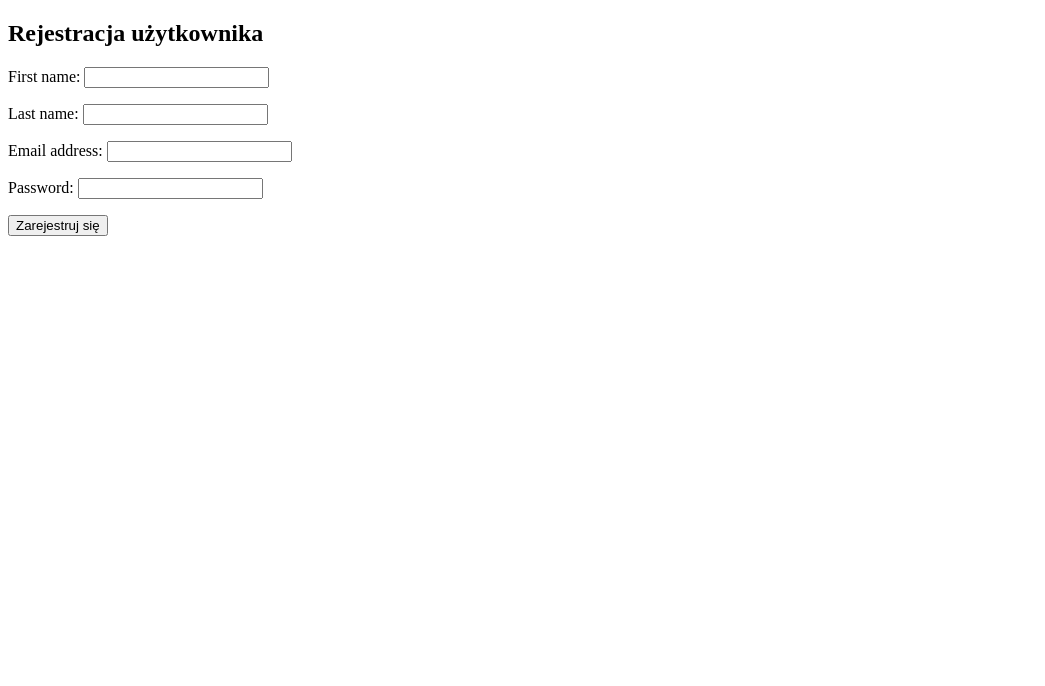
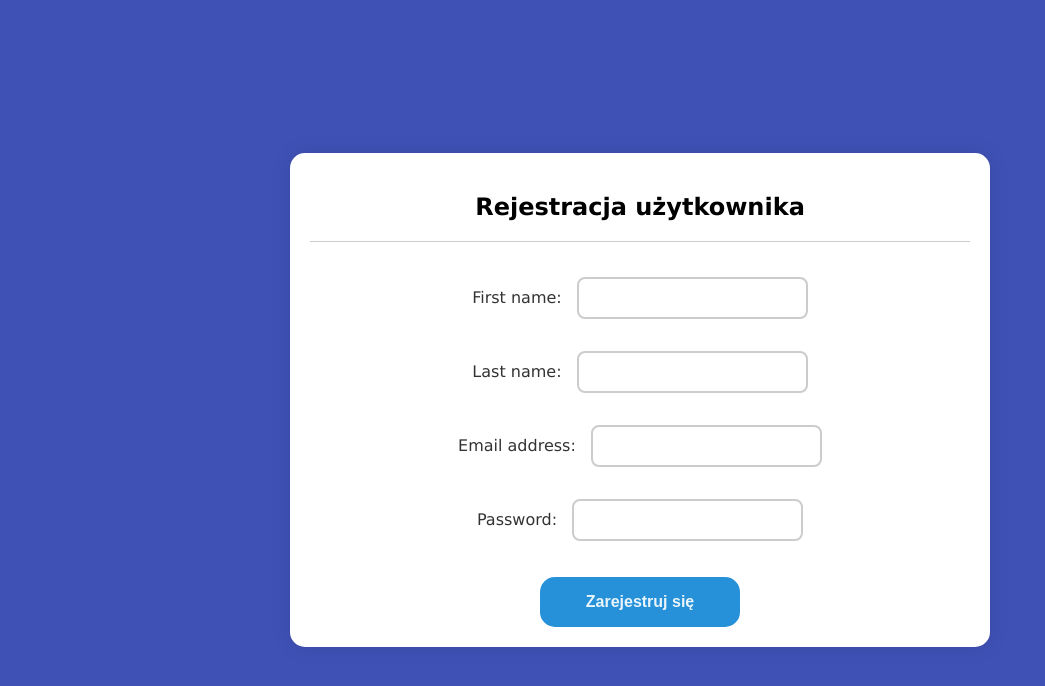
Before and after one commit to sajowo/FastSplit, a Django app: page /signup/ in a window 1280 px wide. Shown: the top 686 px of the page, without its empty margins (0-1045 px from the left). Run offline with Django 5.2, Linux system fonts and the light colour scheme.

Commit message:
napraw wygladu do rejestracji

```diff
--- a/EsSplit/static/css/test.css
+++ b/EsSplit/static/css/test.css
@@ -1,3 +1,5 @@
+/* style.css */
+
 body {
     margin: 0;
     padding: 0;
@@ -10,8 +12,8 @@ body {
 }
 
 form {
-    width: 80%;
-    max-width: 500px;
+    width: 700px;
+    /* max-width: 900px; */
     background: white;
     border-radius: 15px;
     padding: 20px;
@@ -51,14 +53,17 @@ form h2 {
 }
 
 .txt_field label {
-    width: 120px;
-    text-align: right;
+    /* Etykiety na lewej stronie */
+    text-align: left;
+    width: auto;
+    /* Szerokość etykiet dostosowuje się do tekstu */
     margin-right: 10px;
     color: #333;
 }
 
 .txt_field input {
     flex: 1;
+    /* Pole tekstowe zajmuje pozostałą szerokość */
     padding: 10px;
     font-size: 16px;
     border: none;
@@ -75,7 +80,7 @@ form h2 {
     color: #999;
 }
 
-input[type="submit"] {
+button[type="submit"] {
     width: 100%;
     max-width: 200px;
     height: 50px;
@@ -91,7 +96,7 @@ input[type="submit"] {
     transition: background-color 0.3s, transform 0.2s;
 }
 
-input[type="submit"]:hover {
+button[type="submit"]:hover {
     background-color: #1e81ce;
     transform: scale(1.05);
 }
--- a/EsSplit/templates/SignUp.html
+++ b/EsSplit/templates/SignUp.html
@@ -2,17 +2,30 @@
 
 <!DOCTYPE html>
 <html lang="pl">
+
 <head>
-    <meta charset="UTF-8">
-    <meta name="viewport" content="width=device-width, initial-scale=1.0">
-    <title>Rejestracja</title>
+    <meta charset="utf-8">
+    <title>Podziel Rachunek {% block title %}{% endblock %}</title>
+    {% load static %}
+    <link rel="stylesheet" href="{% static 'css/test.css' %}">
+    <link rel="icon" type="image/x-icon" href="{% static 'img/favv16.png' %}">
+
 </head>
+
+
 <body>
-    <h2>Rejestracja użytkownika</h2>
-    <form method="post">
-        {% csrf_token %}
-        {{ form.as_p }}
-        <button type="submit">Zarejestruj się</button>
-    </form>
+    <section>
+        <div class="txt_field">
+            <form method="post">
+                <h2>Rejestracja użytkownika</h2>
+
+                {% csrf_token %}
+                {{ form.as_p }}
+                <button type="submit">Zarejestruj się</button>
+            </form>
+        </div>
+
+    </section>
 </body>
+
 </html>
--- a/FastSplit/settings.py
+++ b/FastSplit/settings.py
@@ -66,9 +66,9 @@ WSGI_APPLICATION = 'FastSplit.wsgi.application'
 DATABASES = {  # Poprawienie literówki
     'default': {
         'ENGINE': 'django.db.backends.postgresql',
-        'NAME': 'postgres',
-        'USER': 'postgres',
-        'PASSWORD': 'admin123',
+        'NAME': 'your_db_name',
+        'USER': 'your_db_user',
+        'PASSWORD': 'your_db_password',
         'HOST': 'localhost',
         'PORT': '5432',
     }
```
Also changed, not shown: 1 other file.
